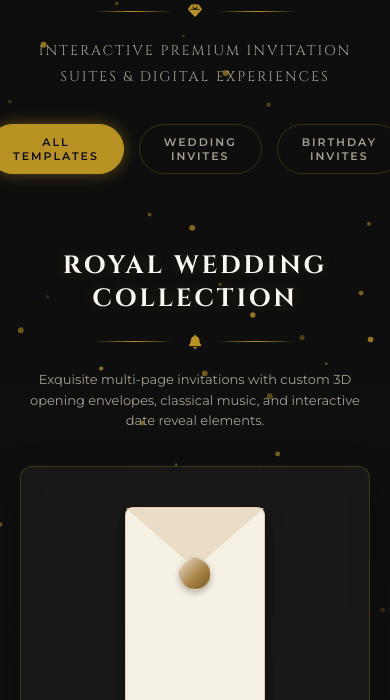
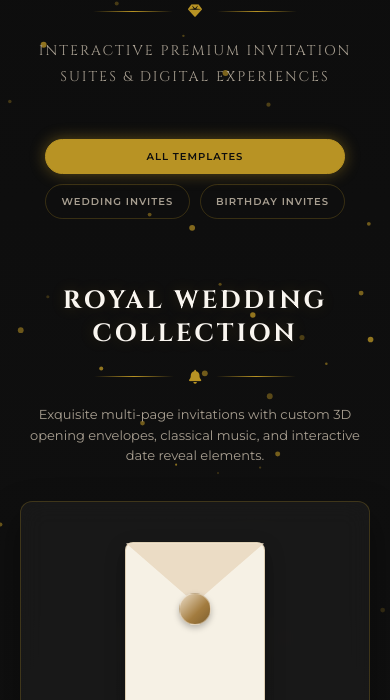
Before and after one commit to AyushRajpalani12/Invition-cards, a plain HTML site: page index.html in a window 390 px wide. Shown: the part 144-844 px from the top of the page. Drawn offline with Linux system fonts and the light colour scheme; a web font is replaced by a local one.

Commit message:
bew chages

```diff
--- a/index.html
+++ b/index.html
@@ -552,6 +552,26 @@
       color: var(--text-light);
       display: inline-block;
     }
+
+    /* Responsive styles for filters on mobile */
+    @media (max-width: 600px) {
+      .category-filters {
+        display: grid;
+        grid-template-columns: repeat(2, 1fr);
+        gap: 10px;
+        margin: -10px 0 35px;
+        padding: 0 15px;
+      }
+      .category-filters .filter-btn:first-child {
+        grid-column: span 2;
+      }
+      .filter-btn {
+        padding: 10px 15px;
+        font-size: 10px;
+        letter-spacing: 1px;
+        text-align: center;
+      }
+    }
   </style>
 </head>
 <body>
```
